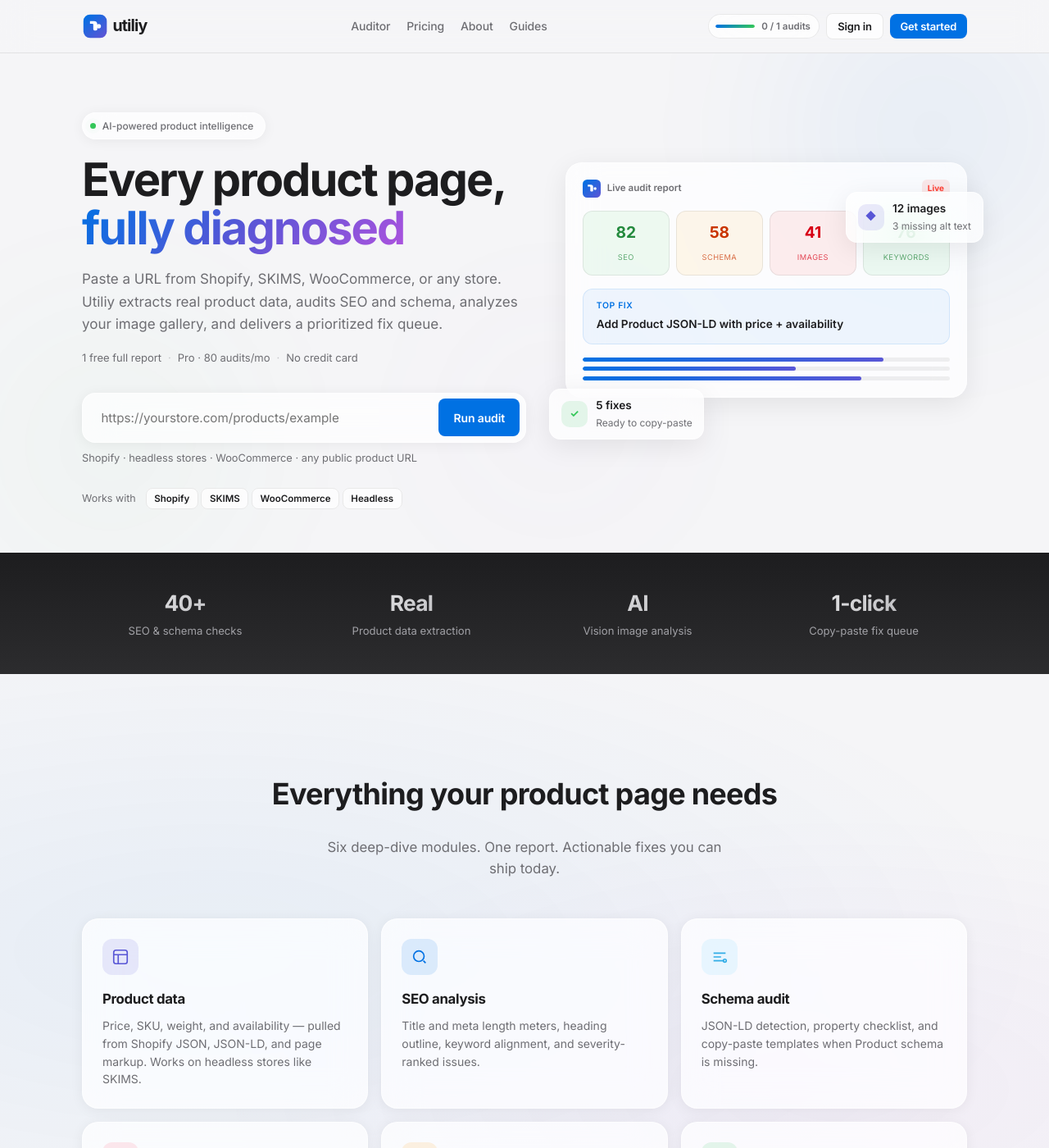
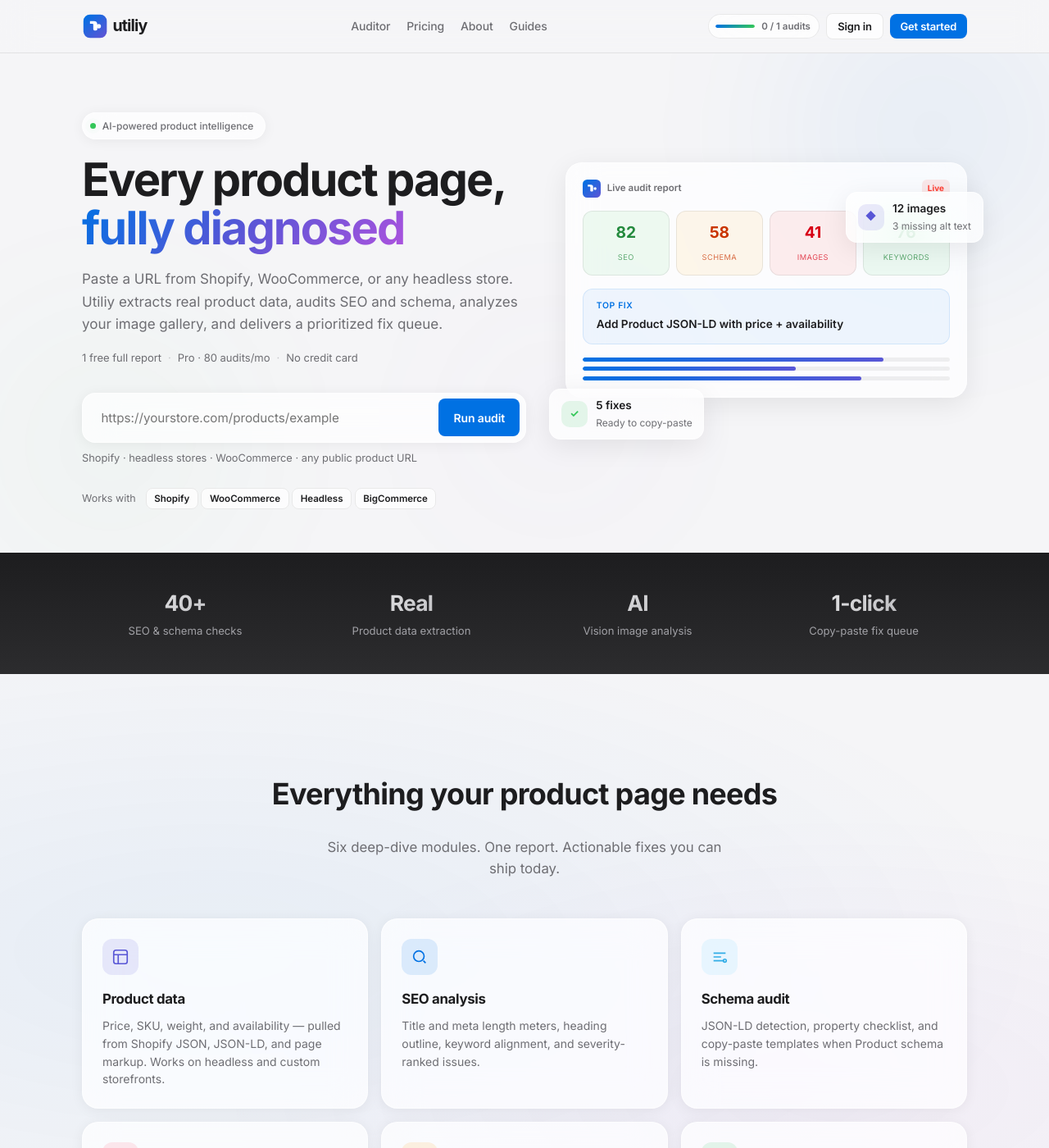
Before and after one commit to 0x01010l/utiliy-now, a Jekyll site: the page built from index.html, in a window 1280 px wide and 1400 px high. Shown: the whole window at 82% size. Built offline with Jekyll 4.4.1, drawn with Linux system fonts in a browser that asks for light colours; some of the changed text lies outside the part shown.

Commit message:
Remove SKIMS brand references from all public site copy.
Replace with generic headless commerce wording across homepage, features, FAQ, and about page.

Co-authored-by: Cursor <cursoragent@cursor.com>

```diff
--- a/_includes/features-glass.html
+++ b/_includes/features-glass.html
@@ -11,7 +11,7 @@
           <svg width="22" height="22" viewBox="0 0 24 24" fill="none" stroke="currentColor" stroke-width="1.8"><rect x="3" y="3" width="18" height="18" rx="3"/><path d="M3 9h18M9 21V9"/></svg>
         </div>
         <h3>Product data</h3>
-        <p>Price, SKU, weight, and availability — pulled from Shopify JSON, JSON-LD, and page markup. Works on headless stores like SKIMS.</p>
+        <p>Price, SKU, weight, and availability — pulled from Shopify JSON, JSON-LD, and page markup. Works on headless and custom storefronts.</p>
       </article>
       <article class="glass-card">
         <div class="glass-card-shine" aria-hidden="true"></div>
--- a/_includes/home-sections.html
+++ b/_includes/home-sections.html
@@ -6,7 +6,7 @@
       <article class="step-card glass-card-static reveal">
         <span class="step-num">01</span>
         <h3>Paste a product URL</h3>
-        <p>Drop any public product page — Shopify, SKIMS, WooCommerce, or custom headless storefronts.</p>
+        <p>Drop any public product page — Shopify, WooCommerce, or custom headless storefronts.</p>
       </article>
       <article class="step-card glass-card-static reveal">
         <span class="step-num">02</span>
@@ -91,7 +91,7 @@
       </div>
       <div class="audience-card glass-card-static reveal">
         <h3>Headless commerce</h3>
-        <p>Works on SKIMS-style stores where product data lives in JSON-LD, not theme Liquid.</p>
+        <p>Works on headless stores where product data lives in JSON-LD, not theme Liquid.</p>
       </div>
     </div>
   </div>
@@ -104,7 +104,7 @@
     <div class="faq-list reveal">
       <details class="faq-item glass-card-static">
         <summary>What stores does Utiliy support?</summary>
-        <p>Any public product page URL. We have enhanced extractors for Shopify, headless Shopify (SKIMS), and standard JSON-LD markup. WooCommerce and custom stores work via page markup and structured data.</p>
+        <p>Any public product page URL. We have enhanced extractors for Shopify, headless commerce, and standard JSON-LD markup. WooCommerce and custom stores work via page markup and structured data.</p>
       </details>
       <details class="faq-item glass-card-static">
         <summary>How does the free audit work?</summary>
--- a/index.html
+++ b/index.html
@@ -18,7 +18,7 @@ home: true
       </div>
       <h1>Every product page,<br><span class="gradient-text">fully diagnosed</span></h1>
       <p class="hero-lead">
-        Paste a URL from Shopify, SKIMS, WooCommerce, or any store. Utiliy extracts real product data,
+        Paste a URL from Shopify, WooCommerce, or any headless store. Utiliy extracts real product data,
         audits SEO and schema, analyzes your image gallery, and delivers a prioritized fix queue.
       </p>
       <div class="hero-trust">
@@ -33,9 +33,9 @@ home: true
         <span>Works with</span>
         <div class="platform-logos">
           <span class="platform-tag">Shopify</span>
-          <span class="platform-tag">SKIMS</span>
           <span class="platform-tag">WooCommerce</span>
           <span class="platform-tag">Headless</span>
+          <span class="platform-tag">BigCommerce</span>
         </div>
       </div>
     </div>
```
Also changed, not shown: about.md (+1 -1 lines), 1 other file.
